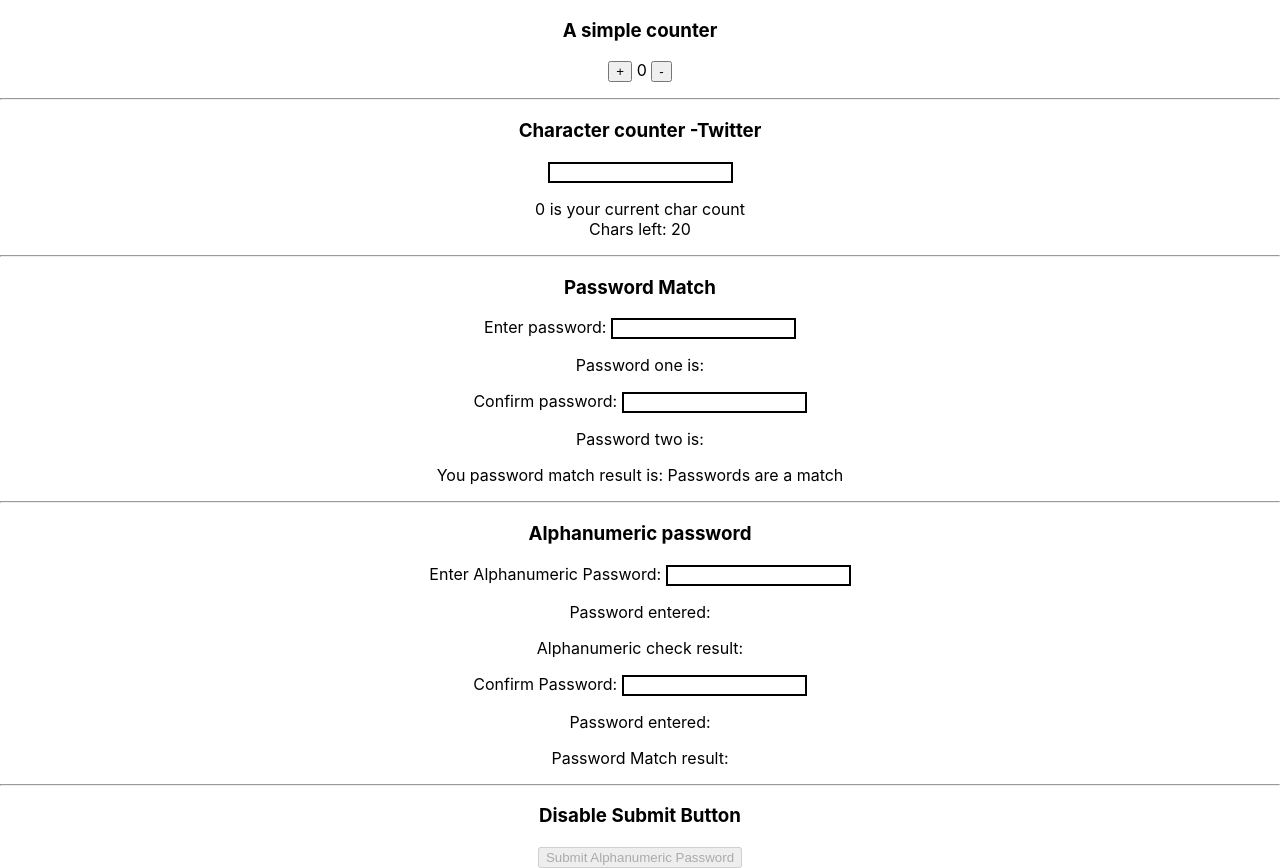
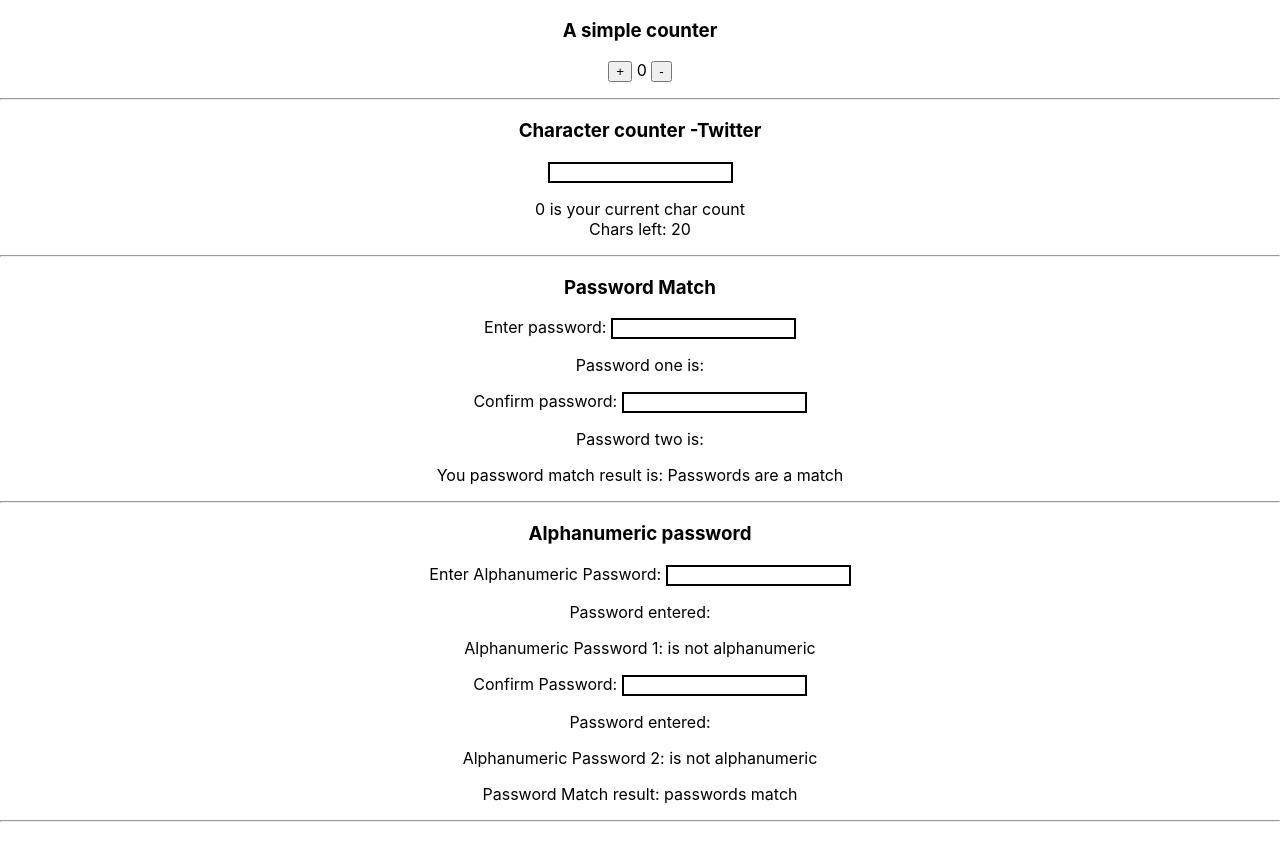
Before and after one commit to RadhikaRJ/practice-react, a React (Create React App) app: page / in a window 1280 px wide. After the commit the page ends 830 px from the top, so only its background shows below. Built offline with nearby package versions, Linux system fonts and the light colour scheme.

Commit message:
refactored alphanumeric

```diff
--- a/src/App.js
+++ b/src/App.js
@@ -141,65 +141,108 @@ function SimplePasswordVerification(){
 function AlphanumericPasswordVerification(){
   const [alphanumericPaswdOne,setAlphanumericPswdOne] = useState("");
   const [alphanumericPaswdTwo,setAlphanumericPswdTwo] = useState("");
-  const [alphanumericPasswordMatchStatus, setAlphanumericPasswordMatchStatus] = useState("");
-  const [isAlphanumeric,setisAlphanumeric] = useState("");
-  var buttonRef=document.querySelector('#alphaSubmit');
+  // const [alphanumericPasswordMatchStatus, setAlphanumericPasswordMatchStatus] = useState("");
+  // const [isAlphanumeric,setisAlphanumeric] = useState("");
+  var alphanumericPasswordMatchStatus="";
+  var pswdOneAlphanumericStatus="";
+  var pswdTwoAlphanumericStatus="";
+   function handleAlphanumericPswdOne(event){
 
-  function handleAlphanumericPswdOne(event){
-     var alpha_pswd_one=event.target.value;
-     setAlphanumericPswdOne(currentPassword=>{
-       const latestPswdOne=alpha_pswd_one;
-       return latestPswdOne;
-     });
-     var hasNumFlag=0;
-     for(var i=0;i<alpha_pswd_one.length;i++){
-       var letter=alpha_pswd_one.charAt(i);
-       if(!isNaN(letter)){
-        hasNumFlag+=1;
-       }
-     }
-     if(hasNumFlag==0){
-       setisAlphanumeric(currentStatus=>{
-         const status="Not Alphanumeric";
-         return status;
-       });
-     }
-     else{
-       setisAlphanumeric(currentStatus=>{
-         const status="Is Alphanumeric";
-         return status;
-       })
-     }
-  }
+    setAlphanumericPswdOne(pswd=>event.target.value);
 
 
-  function compareAlphanumericPasswords(event){
-    var updatedAlphanumericPswdTwo=event.target.value;
-    setAlphanumericPswdTwo(updatePswdTwo=>{
-      const pswdtwo=updatedAlphanumericPswdTwo;
-      return pswdtwo;
-    });
+   }
 
-    if(alphanumericPaswdOne!=updatedAlphanumericPswdTwo){
-     setAlphanumericPasswordMatchStatus(status=>"Passwords are not Matching!");
+   function handleAlphanumericPswdTwo(event){
+
+    setAlphanumericPswdTwo(pswd=>event.target.value);
+   }
+
+   function verifyIsAlphanumeric(pswd){
+    var flag=0;
+     for(var i=0;i<pswd.length;i++){
+      var letter=pswd.charAt(i);
+           if(!isNaN(letter)){
+             flag++;
+            }
+     }
+     if(flag==0){
+       return false;
+     }else return true;
+   }
+
+   if(alphanumericPaswdOne!=alphanumericPaswdTwo){
+    alphanumericPasswordMatchStatus="passwords don't match";
+   }
+   else alphanumericPasswordMatchStatus="passwords match";
+
+   if(verifyIsAlphanumeric(alphanumericPaswdOne)){
+    pswdOneAlphanumericStatus="is Alphanumeric"
+   }
+   else pswdOneAlphanumericStatus="is not alphanumeric";
+
+   if(verifyIsAlphanumeric(alphanumericPaswdTwo)){
+    pswdTwoAlphanumericStatus="is Alphanumeric"
+   }
+   else pswdTwoAlphanumericStatus="is not alphanumeric";
+
+  // var buttonRef=document.querySelector('#alphaSubmit');
+
+  // function handleAlphanumericPswdOne(event){
+  //    var alpha_pswd_one=event.target.value;
+  //    setAlphanumericPswdOne(currentPassword=>{
+  //      const latestPswdOne=alpha_pswd_one;
+  //      return latestPswdOne;
+  //    });
+  //    var hasNumFlag=0;
+  //    for(var i=0;i<alpha_pswd_one.length;i++){
+  //      var letter=alpha_pswd_one.charAt(i);
+  //      if(!isNaN(letter)){
+  //       hasNumFlag+=1;
+  //      }
+  //    }
+  //    if(hasNumFlag==0){
+  //      setisAlphanumeric(currentStatus=>{
+  //        const status="Not Alphanumeric";
+  //        return status;
+  //      });
+  //    }
+  //    else{
+  //      setisAlphanumeric(currentStatus=>{
+  //        const status="Is Alphanumeric";
+  //        return status;
+  //      })
+  //    }
+  // }
 
 
-     buttonRef.disabled=true;
+  // function compareAlphanumericPasswords(event){
+  //   var updatedAlphanumericPswdTwo=event.target.value;
+  //   setAlphanumericPswdTwo(updatePswdTwo=>{
+  //     const pswdtwo=updatedAlphanumericPswdTwo;
+  //     return pswdtwo;
+  //   });
 
-   }
-    else {
-     setAlphanumericPasswordMatchStatus(status=>"Passwords are Matching!");
+  //   if(alphanumericPaswdOne!=updatedAlphanumericPswdTwo){
+  //    setAlphanumericPasswordMatchStatus(status=>"Passwords are not Matching!");
 
 
-     buttonRef.disabled=false;
-     buttonRef.addEventListener("click",()=>{
-       alert("password entered is: "+ updatedAlphanumericPswdTwo);
-       console.log(updatedAlphanumericPswdTwo);
-     });
+  //    buttonRef.disabled=true;
+
+  //  }
+  //   else {
+  //    setAlphanumericPasswordMatchStatus(status=>"Passwords are Matching!");
 
 
-    }
-  }
+  //    buttonRef.disabled=false;
+  //    buttonRef.addEventListener("click",()=>{
+  //      alert("password entered is: "+ updatedAlphanumericPswdTwo);
+  //      console.log(updatedAlphanumericPswdTwo);
+  //    });
+
+
+  //   }
+
 
   return(
     <div>
@@ -208,20 +251,21 @@ function AlphanumericPasswordVerification(){
       <input type="password"
       onChange={handleAlphanumericPswdOne}></input>
       <p>Password entered: {alphanumericPaswdOne}</p>
-      <p>Alphanumeric check result: {isAlphanumeric}</p>
+      <p>Alphanumeric Password 1: {pswdOneAlphanumericStatus}</p>
 
       <label>Confirm Password: </label>
       <input type="password"
-      onChange={compareAlphanumericPasswords}></input>
+      onChange={handleAlphanumericPswdTwo}></input>
       <p>Password entered: {alphanumericPaswdTwo}</p>
+      <p>Alphanumeric Password 2: {pswdTwoAlphanumericStatus}</p>
       <p>Password Match result: {alphanumericPasswordMatchStatus} </p>
 
-      <hr></hr>
 
-      <h3>Disable Submit Button</h3>
+
+      {/* <h3>Disable Submit Button</h3>
       <button id="alphaSubmit"
 
-      disabled>Submit Alphanumeric Password </button>
+      disabled>Submit Alphanumeric Password </button> */}
     </div>
   );
 }
@@ -240,6 +284,7 @@ function App() {
       <SimplePasswordVerification/>
       <hr></hr>
       <AlphanumericPasswordVerification/>
+      <hr></hr>
 
     </div>
   );
```
